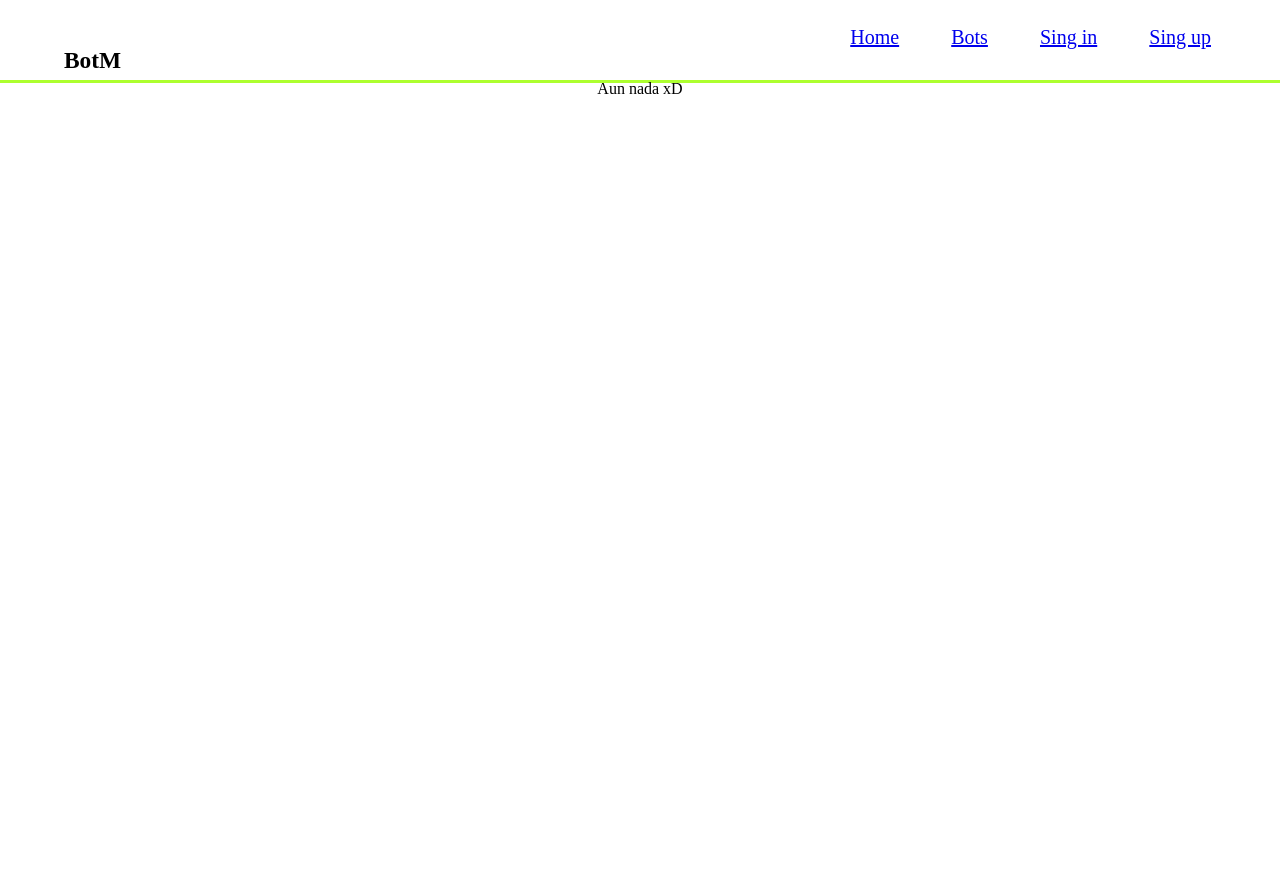
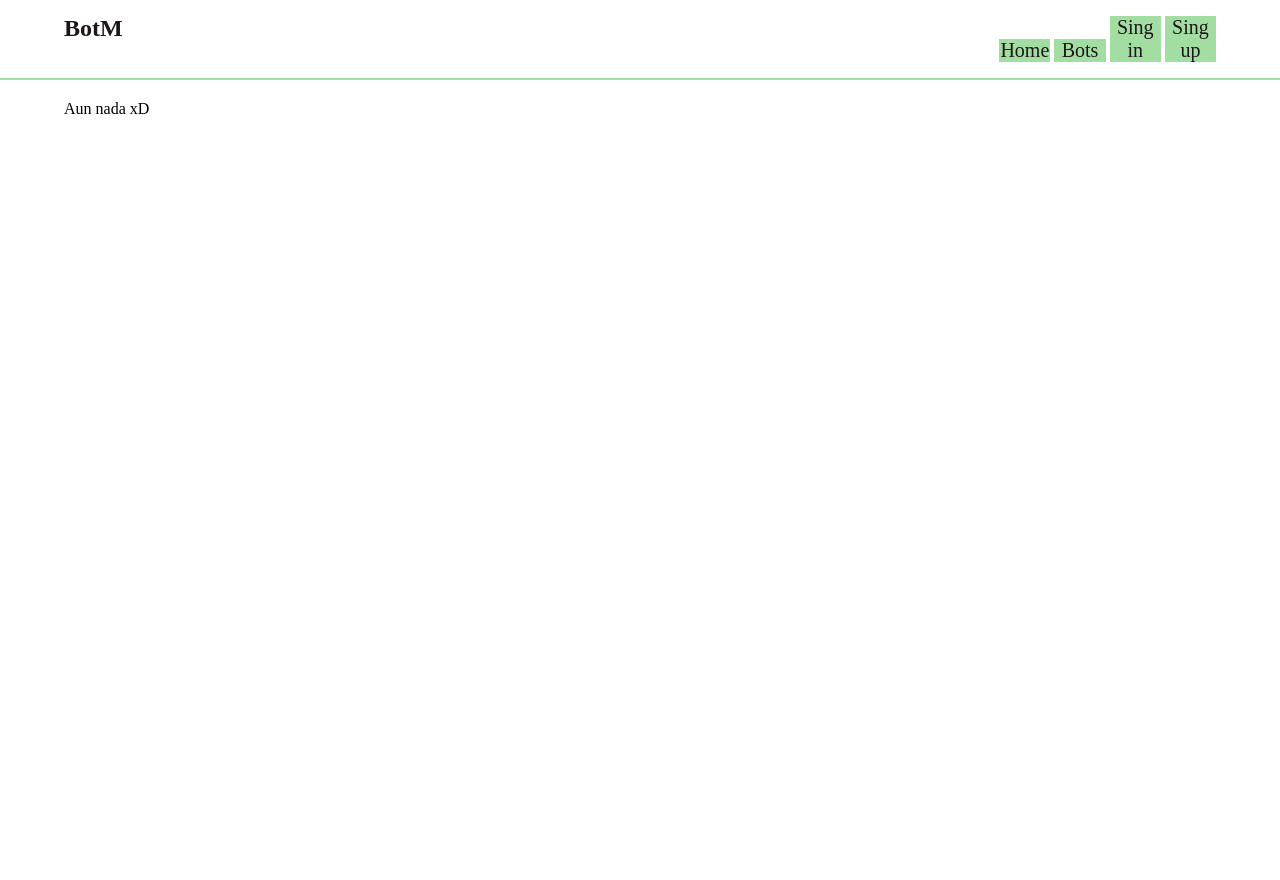
Before and after one commit to V3D1S/BotM, a Django app: page / in a window 1280 px wide. After the commit the page ends 114 px from the top, so only its background shows below. Run offline with Django 3.2, Linux system fonts and the light colour scheme.

Commit message:
HTML update

```diff
--- /dev/null
+++ b/src/bots/templates/bots/base.html
@@ -0,0 +1,123 @@
+<!DOCTYPE html>
+<html lang="es">
+<head>
+    <meta charset="UTF-8">
+    <meta name="viewport" content="width=device-width, initial-scale=1.0">
+    <title>BotM</title>
+    <style>
+        body {
+            width: 100%;
+            height: 100%;
+            margin: 0;
+        }
+        .site-header {
+            display: inline-block;
+            width: 100%;
+            height: 5%;
+            border-bottom: 2px solid rgb(162, 221, 162);
+        }
+
+        .logo {
+            text-align: center;
+            height: 100%;
+            margin-top: 0;
+            margin-left: 5%;
+            float: left;
+            vertical-align: middle;
+
+        }
+        .logo h2 {
+            margin-top: 25%;
+            margin-bottom: 25%;
+
+        }
+
+        .logo h2 a {
+            text-decoration: none;
+            color: rgb(29, 22, 22);
+        }
+
+
+        .header_navbar {
+            vertical-align: middle;
+            margin-top: 0;
+            float: right;
+            width: 40%;
+            margin-right: 5%;
+            margin-left: 0;
+        }
+
+        .navbar {
+            height: 100%;
+        }
+
+        .navbar ul{
+            width: 100%;
+            text-align: right;
+            padding: 0;
+
+
+        }
+
+        .navbar a{
+            font-size: 20px;
+            text-decoration: none;
+            color: rgb(29, 22, 22);
+
+        }
+
+        .navbar ul li{
+            margin: 0;
+            display: inline-block;
+            width: 10%;
+            height: 100%;
+            text-align: center;
+            background-color:rgb(162, 221, 162);
+        }
+
+        .navbar ul li:hover {
+            background-color: rgba(186, 190, 186, 0.842)
+        }
+
+        .container {
+            position: absolute;
+            left: 5%;
+            width: 90%;
+
+        }
+
+
+    </style>
+</head>
+<body>
+    <header class="site-header">
+        <div class="logo">
+            <h2><a href="{% url 'home' %}">BotM</a></h3>
+        </div>
+        <div class="header_navbar">
+            <nav class="navbar">
+                <ul>
+                    <li class="home"><a href="{% url 'home' %}">Home</a></li>
+                    <li class="bots"><a href="#">Bots</a></li>
+                    {% if request.user.username %}
+                    <li class="username"><a  href="{% url 'logout' %}">{{request.user.username}}</a></li>
+                    {% else %}
+                    <li class="sign_in"><a  href="{% url 'sign_in' %}">Sing in</a></li>
+                    <li class="sign_up"><a  href="{% url 'sign_up' %}">Sing up</a></li>
+                    {% endif %}
+                </ul>
+            </nav>
+        </div>
+
+    </header>
+
+    <div class="container">
+        <div class="content">
+            {% block content %}
+            <h>Aun nada xD</h>
+            {% endblock %}
+        </div>
+    </div>
+
+</body>
+</html>
--- a/src/bots/templates/bots/index.html
+++ b/src/bots/templates/bots/index.html
@@ -1,123 +1,5 @@
-<!DOCTYPE html>
-<html lang="es">
-<head>
-    <meta charset="UTF-8">
-    <meta name="viewport" content="width=device-width, initial-scale=1.0">
-    <title>BotM</title>
-    <style>
-        body{
-            width: 100%;
-            height: 100%;
-            margin: 0;
-        }
+{% extends 'bots/base.html' %}
 
-        .container{
-            position: absolute;
-            top: 10%;
-            left: 5%;
-            width: 90%;
-            height: 100%;
-            text-align: center;
-
-
-        }
-
-        .navbar {
-            position: fixed;
-            width: 100%;
-            height: 10%;
-            background-color: white;
-            font-size: 20px;
-            border-bottom: 3px solid greenyellow;
-
-
-
-        }
-
-        .navbar_elements {
-            padding-top: 2%;
-            margin-left: 5%;
-            margin-right: 5%;
-        }
-
-        .logo {
-            float:left;
-            margin: .83em 0;
-            padding-top: 5px;
-            padding-bottom: 5px;
-
-
-        }
-
-        .navbar_options {
-            width: 40%;
-            text-align: right;
-            float: right;
-
-
-
-
-        }
-        .navbar_options ul{
-            list-style-type: none;
-            margin: 0;
-            text-align: right;
-
-
-
-        }
-        .navbar_options ul li {
-            margin-left: 10%;
-            margin-right: 0%;
-            display: inline-block;
-            text-decoration: none;
-            padding-right: 5px;
-
-
-
-        }
-
-        .navbar_options ul li:hover {
-            background-color: rgb(228, 228, 228);
-        }
-
-
-        .content {
-        }
-
-    </style>
-</head>
-<body>
-    <div class="navbar">
-        <div class="navbar_elements">
-            <div class="logo">
-                <h3 style="margin: 0;">BotM</h3>
-            </div>
-            <div class="navbar_options">
-                <ul>
-                    <li><a href="{% url 'home' %}">Home</a></li>
-                    <li><a href="#">Bots</a></li>
-                    {% if request.user.username %}
-                        <li><a  href="{% url 'logout' %}">{{request.user.username}}</a></li>
-                    {% else %}
-                        <li><a  href="{% url 'sign_in' %}">Sing in</a></li>
-                        <li><a  href="{% url 'sign_up' %}">Sing up</a></li>
-                    {% endif %}
-
-
-                </ul>
-            </div>
-        </div>
-
-    </div>
-
-    <div class="container">
-        <div class="content">
-            {% block content %}
-            <h>Aun nada xD</h>
-            {% endblock %}
-        </div>
-    </div>
-
-</body>
-</html>
+{% block content %}
+<p> Aun nada xD</p>
+{% endblock %}
```
Also changed, not shown: src/db.sqlite3.
